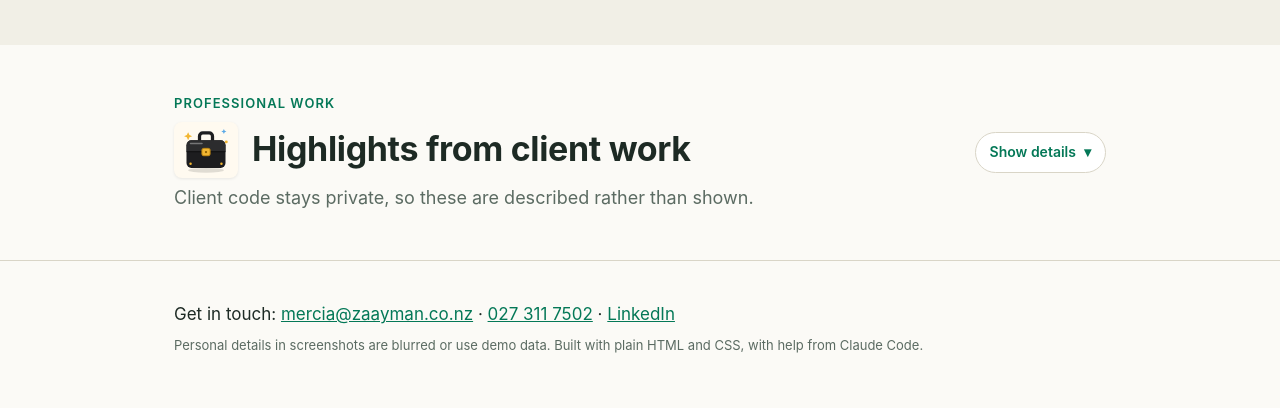
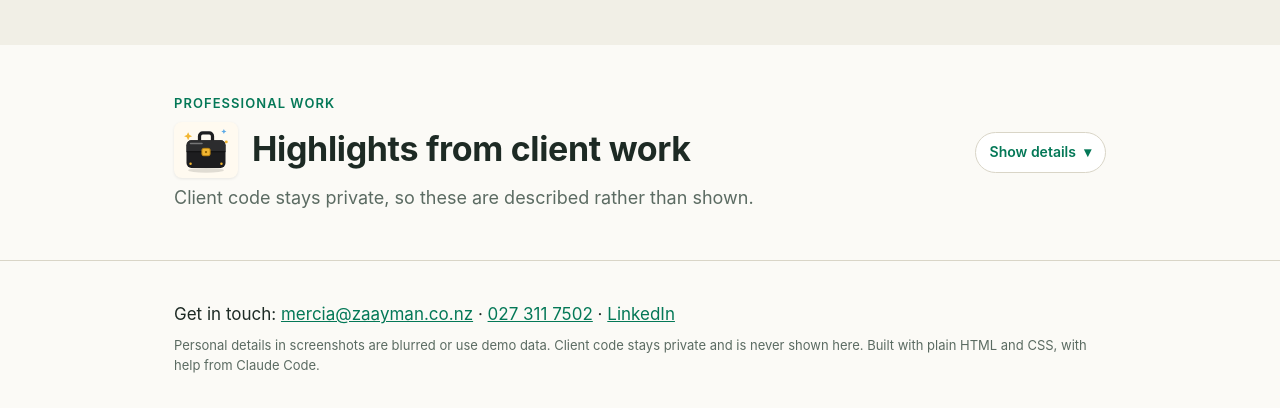
Before and after one commit to mercia-coder/Portfolio, a plain HTML site: page index.html in a window 1280 px wide. Shown: the part 1095-1503 px from the top of the page. Drawn offline with Linux system fonts and the light colour scheme.

Commit message:
Add client code privacy disclaimer to footer
Co-Authored-By: Claude Opus 5.5 <noreply@anthropic.com>

```diff
--- a/index.html
+++ b/index.html
@@ -320,7 +320,7 @@
   <footer>
     <div class="wrap">
       <p>Get in touch: <a href="mailto:mercia@zaayman.co.nz">mercia@zaayman.co.nz</a> · <a href="tel:+64273117502">027 311 7502</a> · <a href="https://linkedin.com/in/mercia-zaayman" target="_blank" rel="noopener">LinkedIn</a></p>
-      <p class="small">Personal details in screenshots are blurred or use demo data. Built with plain HTML and CSS, with help from Claude Code.</p>
+      <p class="small">Personal details in screenshots are blurred or use demo data. Client code stays private and is never shown here. Built with plain HTML and CSS, with help from Claude Code.</p>
     </div>
   </footer>
 
```
